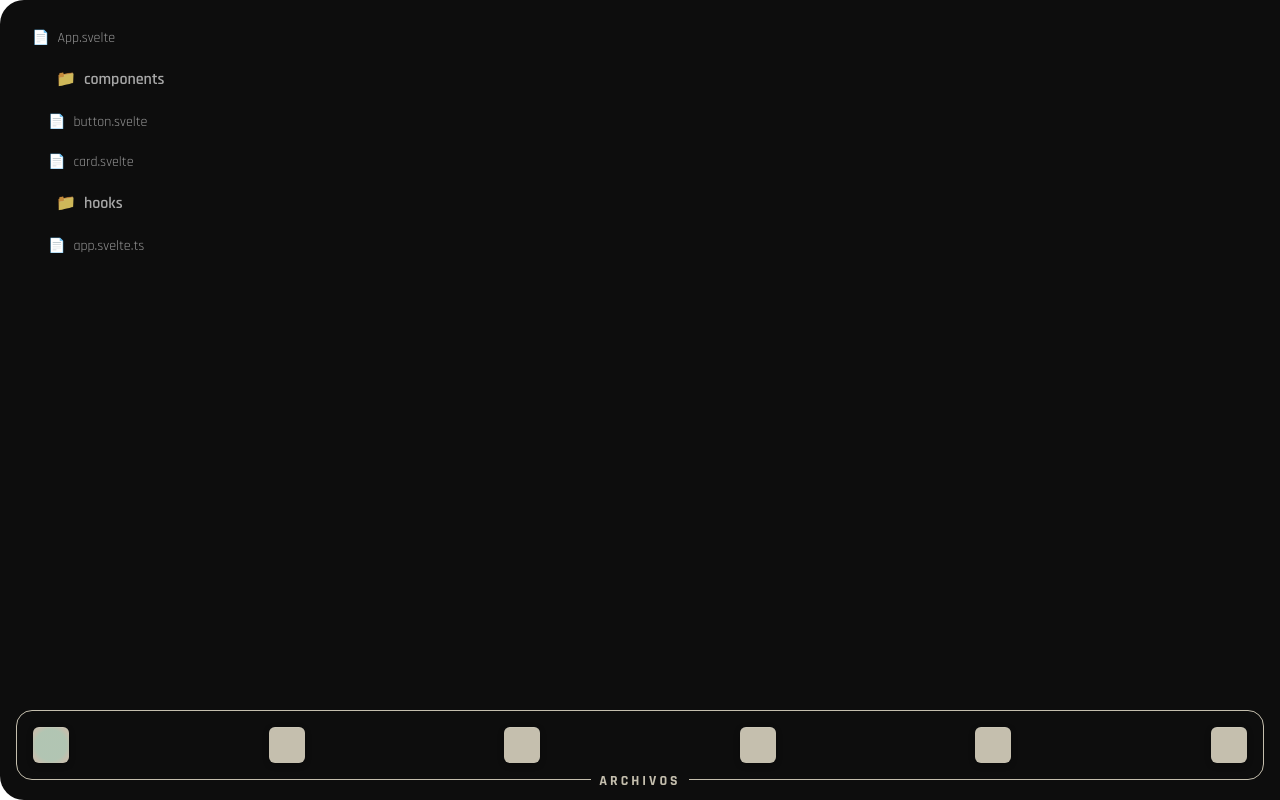
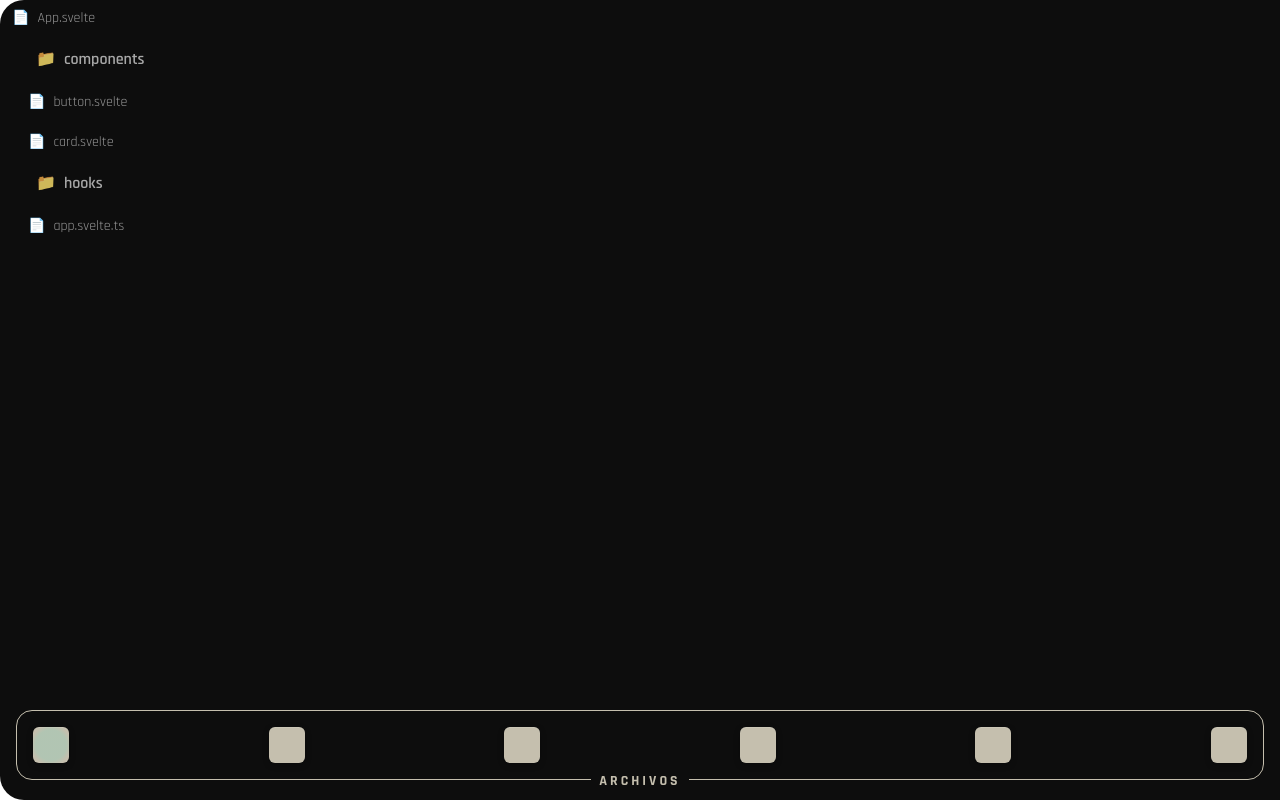
Before and after one commit to BNFLYD/WeztCode, a SvelteKit app in the folder frontend/: page / in a window 1280 px wide. Built offline with nearby package versions, Linux system fonts and the light colour scheme; some icons are missing; a web font is replaced by a local one.

Commit message:
padding 0

```diff
--- a/frontend/src/routes/+page.svelte
+++ b/frontend/src/routes/+page.svelte
@@ -51,7 +51,7 @@
 <!-- Sidebar -->
 <div class="h-[100vh] flex flex-col bg-back-deep rounded-l-3xl overflow-hidden">
   <!-- Content Area -->
-  <div class="flex-1 overflow-y-auto p-5">
+  <div class="flex-1 overflow-y-auto p-0">
     <!-- Explorer Section -->
     {#if activeSection === "explorer"}
       <div class="flex flex-col gap-1">
```
